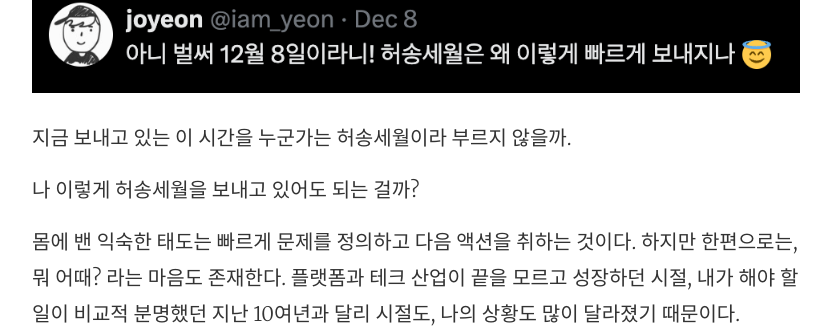
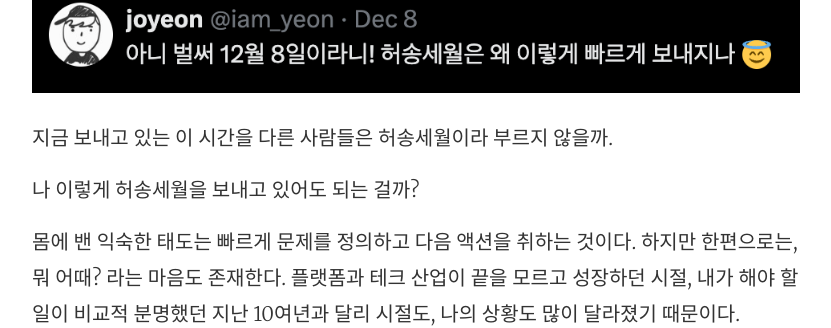
Before and after one commit to joyeon/joyeon.github.io, a Jekyll site: the page built from _posts/2025-12-31-new-blog.md, in a window 1280 px wide. Shown: the part 1030-1358 px from the top of the page, without its empty margins (224-1055 px from the left). Built offline with Jekyll 4.4.1, drawn with Linux system fonts in a browser that asks for light colours.

Commit message:
Revise blog post content and image formatting
Updated the blog post to enhance clarity and formatting.

```diff
--- a/_posts/2025-12-31-new-blog.md
+++ b/_posts/2025-12-31-new-blog.md
@@ -13,9 +13,9 @@
 
 그러다 문득 이달 초, 비슷한 심정으로 트위터(현 X)에 남긴 트윗이 떠올랐다.
 
-![허송세월 트윗](https://joyeon.co/assets/20251231-tweet.png)
+<img src="https://joyeon.co/assets/20251231-tweet.png" width="500" style="max-width:100%; height:auto;">
 
-지금 보내고 있는 이 시간을 누군가는 허송세월이라 부르지 않을까.
+지금 보내고 있는 이 시간을 다른 사람들은 허송세월이라 부르지 않을까.
 
 나 이렇게 허송세월을 보내고 있어도 되는 걸까?
 
```
